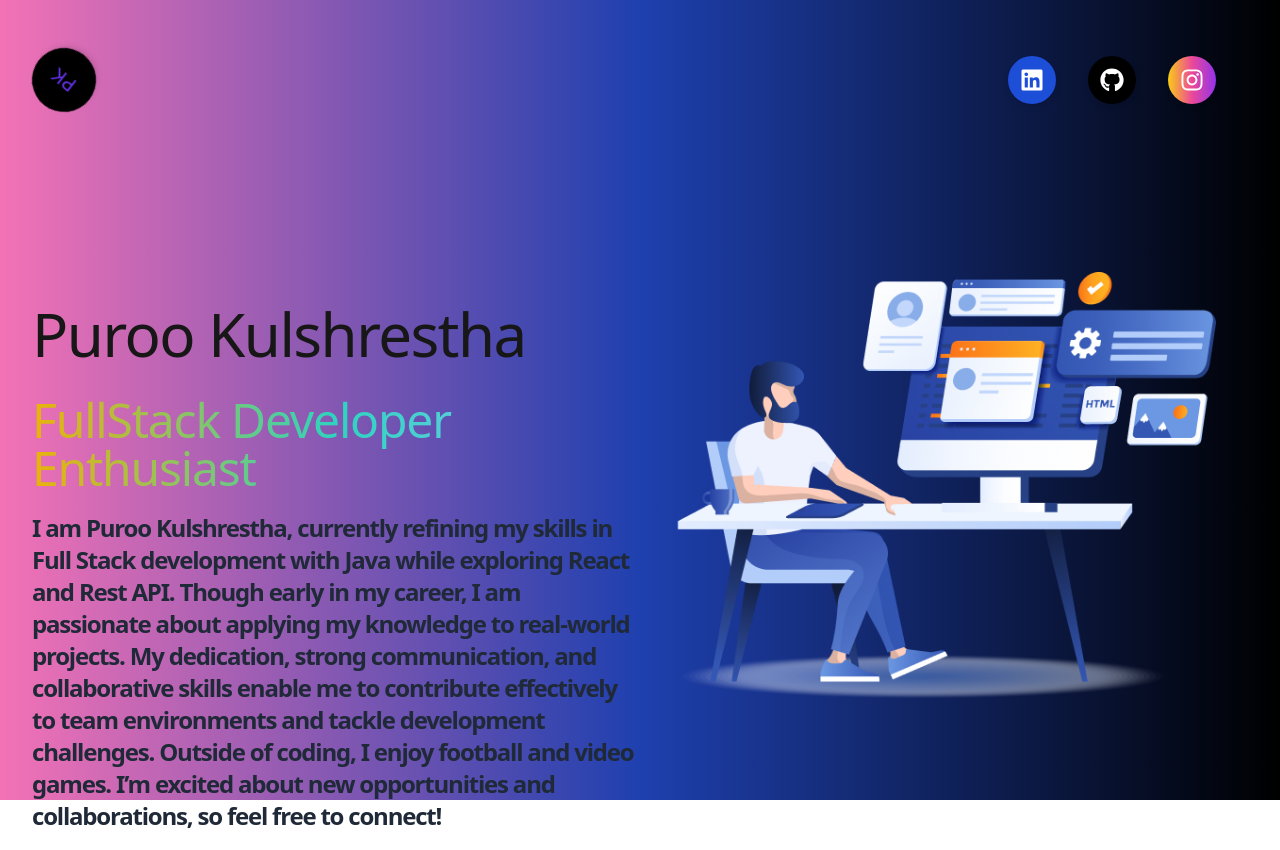
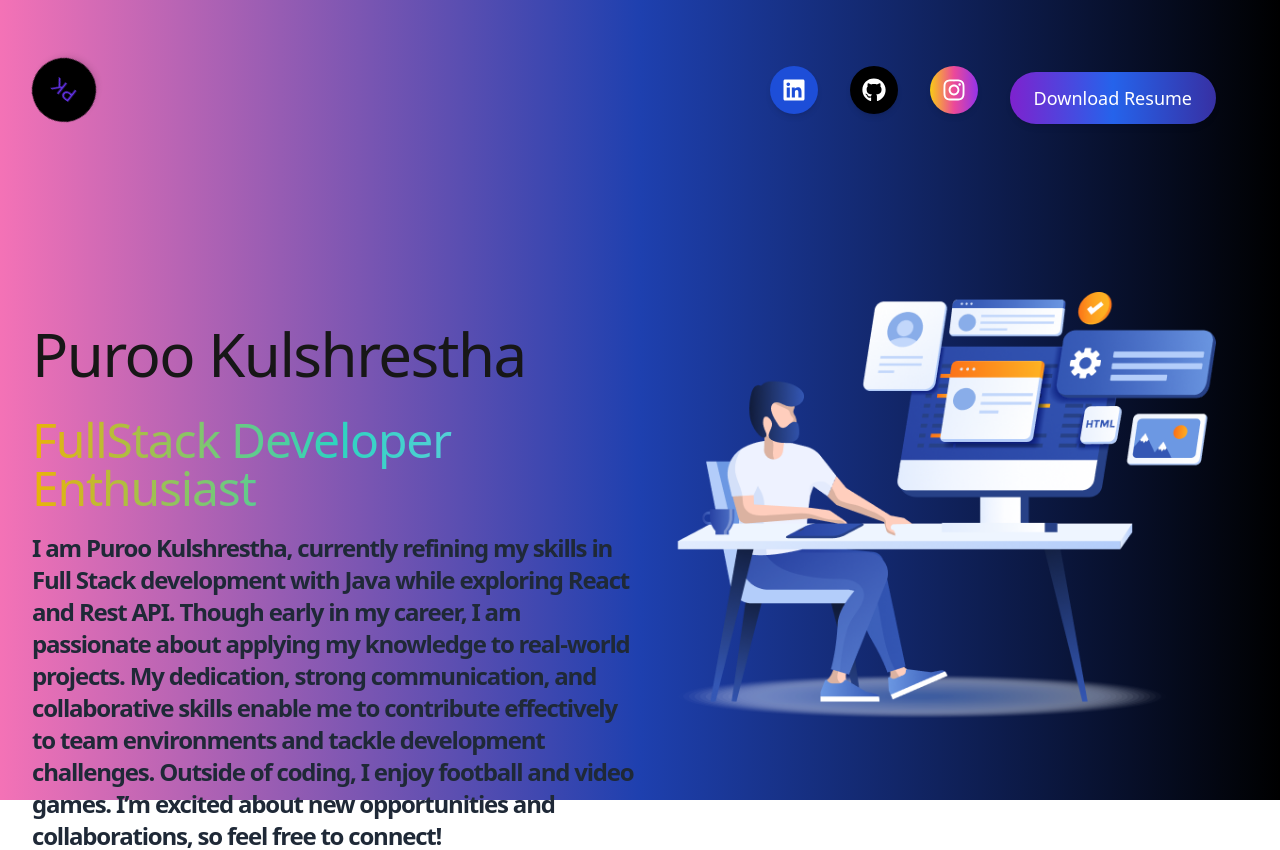
Before and after one commit to purookulsh13/Portfolio, a React (Vite) app: page / in a window 1280 px wide. Shown: the top 850 px of the page. Built offline with nearby package versions, Linux system fonts and the light colour scheme.

Commit message:
Update Navbar.jsx

```diff
--- a/src/components/Navbar.jsx
+++ b/src/components/Navbar.jsx
@@ -33,6 +33,16 @@ const Navbar = () => {
         >
           <FaInstagram />
         </a>
+
+        <a
+          href="/CV.pdf"
+          class="inline-block px-6 py-3 mt-4 text-lg font-medium text-white bg-gradient-to-r from-purple-700 via-blue-600 to-indigo-800 rounded-full shadow-md hover:shadow-lg transition-all duration-300 ease-in-out transform hover:scale-105"
+          target="_blank"
+          rel="noopener noreferrer"
+        >
+          Download Resume
+        </a>
+
       </div>
     </nav>
   );
```
